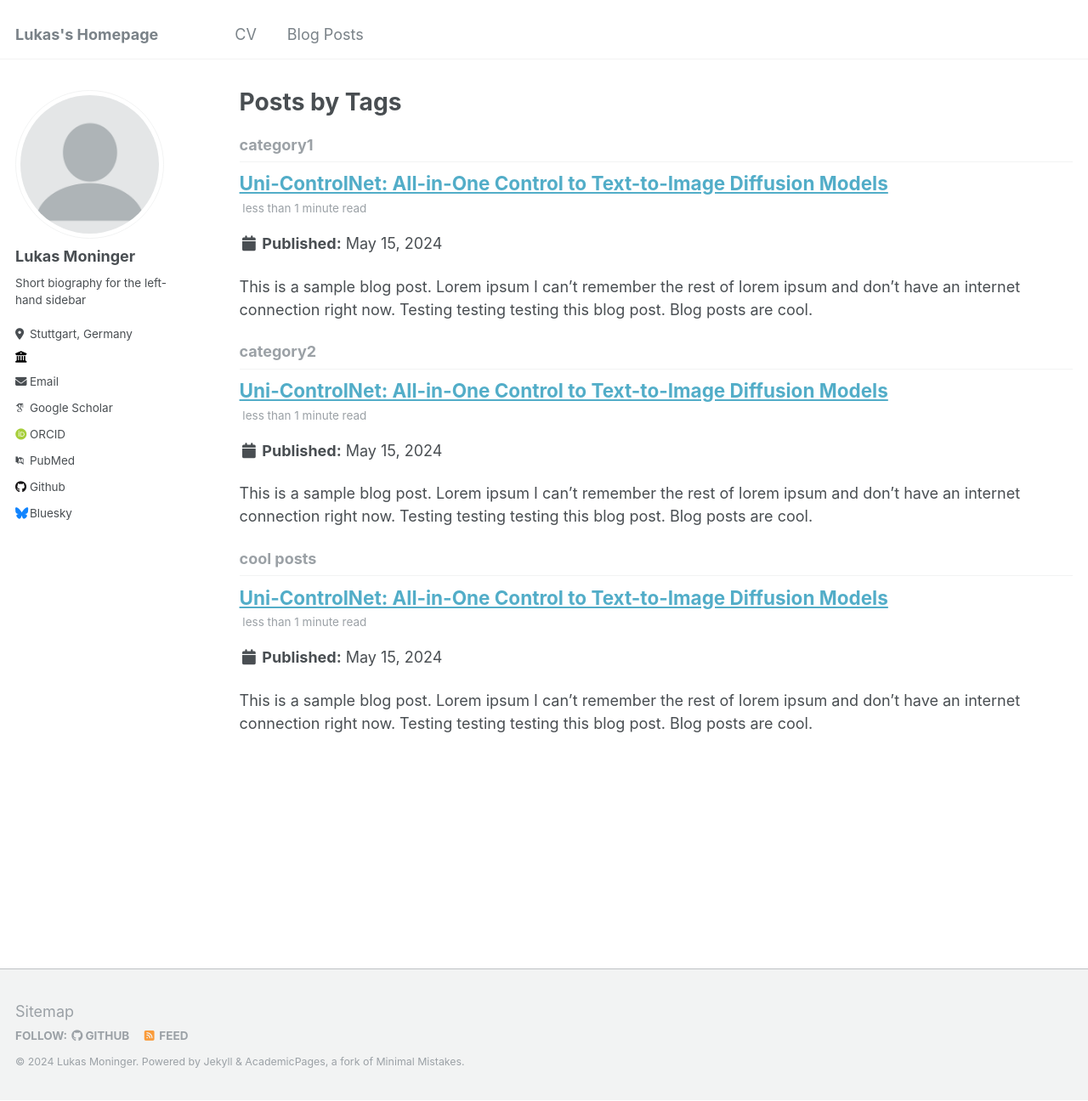
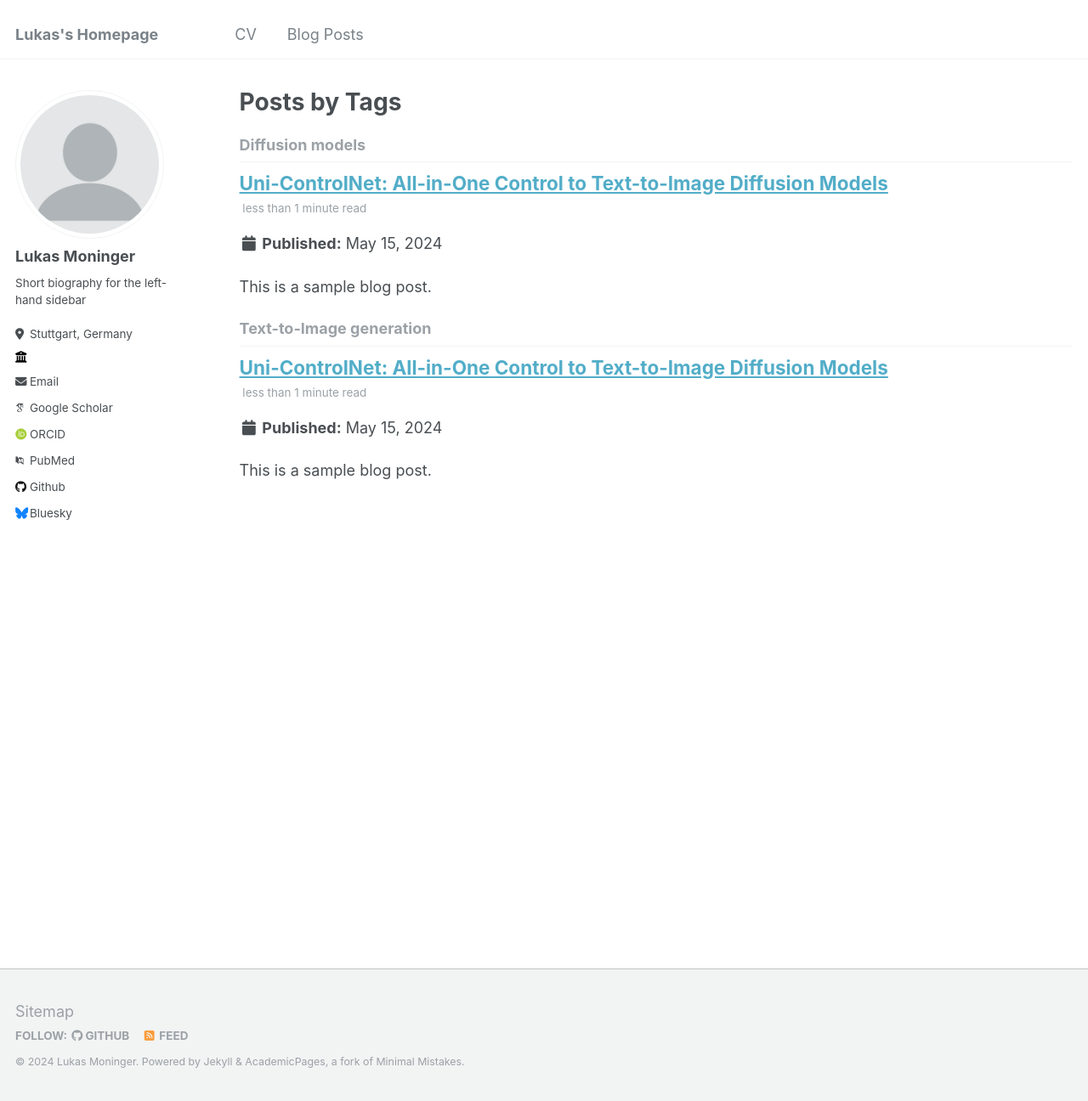
Before and after one commit to LukasMoninger/LukasMoninger.github.io, a Jekyll site: the page built from _pages/tag-archive.html, in a window 1280 px wide and 1296 px high. Shown: the whole window at 85% size. Built offline with Jekyll 4.4.1, drawn with Linux system fonts in a browser that asks for light colours; some web fonts are replaced.

Commit message:
added more images

```diff
--- a/_posts/2012-08-14-blog-post-1.md
+++ b/_posts/2012-08-14-blog-post-1.md
@@ -1,22 +1,19 @@
 ---
 title: 'Uni-ControlNet: All-in-One Control to Text-to-Image Diffusion Models'
 date: 2024-05-15
-permalink: /posts/2012/08/Uni-ControlNet/
+permalink: /posts/2024/05/Uni-ControlNet/
 tags:
-  - cool posts
-  - category1
-  - category2
+  - Text-to-Image generation
+  - Diffusion models
 ---
 
-This is a sample blog post. Lorem ipsum I can't remember the rest of lorem ipsum and don't have an internet connection right now. Testing testing testing this blog post. Blog posts are cool.
+This is a sample blog post.
 
 Headings are cool
 ======
 
-Aren't headings cool?
-------
 
-Some example images
+Why do we need more control in text-to-Image models?
 ------
 ![Wallpaper of a lamborghini](/images/lamborghini_wallpaper.jpg){: .align-right width="300px"}
 Picture of a Lamborghini
@@ -27,4 +24,20 @@ Picture of a Lamborghini
 
 ![Motivation controls](/images/motivation_controls.png){: .align-left width="800px"}
 
-![Number of papers diffusion](/images/number_of_papers_diffusion.png){: .align-left width="800px"}
+What are diffusion models and how do they work?
+------
+
+![Number of papers diffusion](/images/number_of_papers_diffusion.png){: .align-left width="500px"}
+![Diffusion overview](/images/diffusion_overview.png){: .align-left width="500px"}
+![Forward diffusion process](/images/forward_diffusion_process.png){: .align-left width="500px"}
+![Reverse diffusion process](/images/reverse_diffusion_process.png){: .align-left width="500px"}
+![Diffusion inference](/images/diffusion_inference.png){: .align-left width="500px"}
+
+How does Uni-ControlNet work?
+------
+
+![Framework Uni-ControlNet](/images/framework_uni-controlnet.png){: .align-left width="500px"}
+
+
+![Weight of global condition](/images/weight_of_global_condition.png){: .align-left width="500px"}
+![Local control adapters](/images/local_control_adapters.png){: .align-left width="500px"}
```
Also changed, not shown: images/diffusion_inference.png (added), images/diffusion_overview.png (added), images/forward_diffusion_process.png (added), images/framework_uni-controlnet.png (added), images/local_control_adapters.png (added), images/reverse_diffusion_process.png (added), 1 other file.
